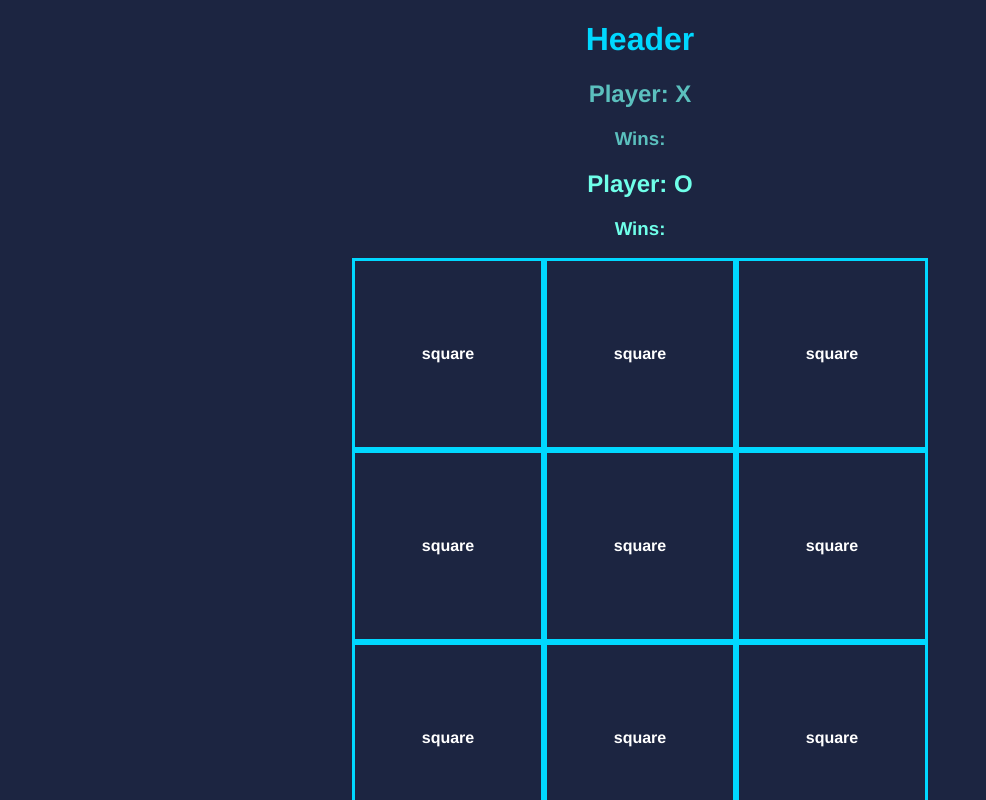
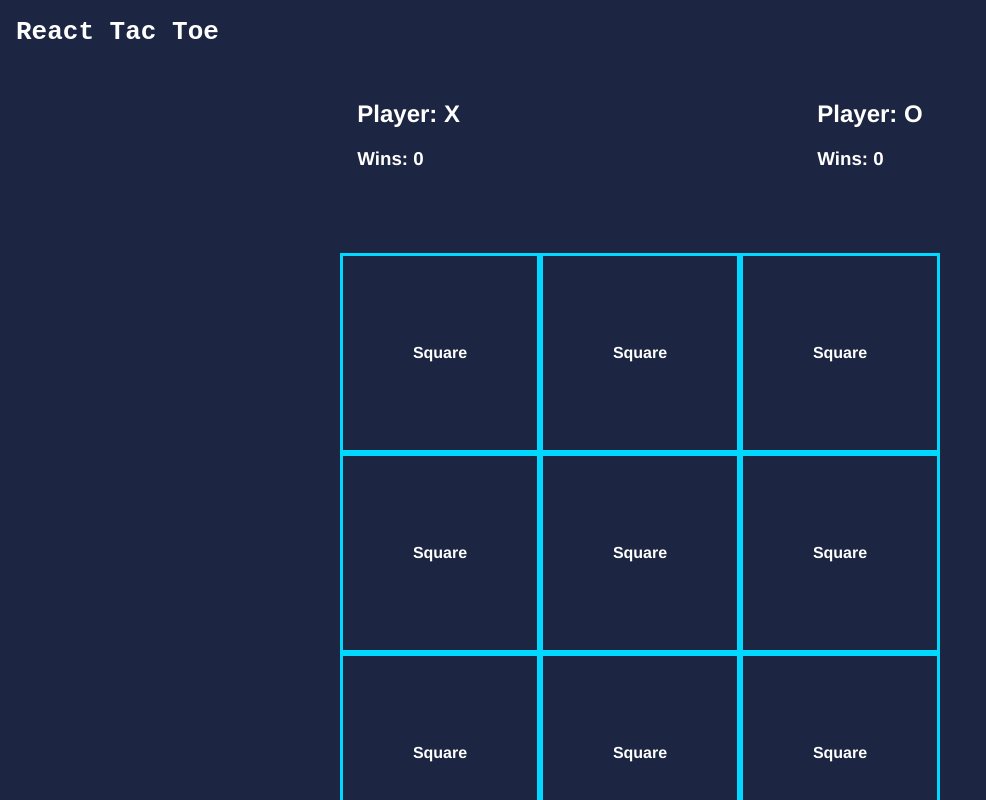
Before and after one commit to breadfan18/gaPhoenix, a React (Create React App) app in the folder react/hello-world/: page / in a window 1280 px wide. Shown: the top 800 px of the page, without its empty margins (0-986 px from the left). Built offline with nearby package versions, Linux system fonts and the light colour scheme.

Commit message:
copied over Dans code

```diff
--- a/react/hello-world/src/App.css
+++ b/react/hello-world/src/App.css
@@ -1,49 +1,35 @@
+.Header {
+  display: flex;
+  font-family: monospace;
+  height: 5rem;
+  padding-left: 1rem;
+}
+
 .container > div {
   display: flex;
-  background: var(--yankees-blue);
-  flex-wrap: wrap;
-  justify-content: space-around;
-  min-height: 60vh;
-  align-items: flex-start;
+  align-items: center;
+  justify-content: space-evenly;
 }
 
 .board {
-  flex-basis: 60%;
-  display: grid;
-  grid-template-columns: 15vw 15vw 15vw;
-  grid-template-rows: 15vw 15vw 15vw;
-  color: white;
-  justify-items: stretch;
+  margin: 4rem auto;
+  display: flex;
+  width: 600px;
+  flex-wrap: wrap;
+}
+
+.board div {
+  border: 3px solid var(--react);
+  width: 200px;
+  height: 200px;
+  display: flex;
+  align-items: center;
   justify-content: center;
 }
 
-.board div {
+.Footer {
   display: flex;
+  height: 3rem;
+  justify-content: center;
   align-items: center;
-  border: 3px solid var(--react);
 }
-
-h4 {
-  text-align: center;
-  flex-basis: 100%;
-  align-self: center;
-}
-
-.X,
-.O {
-  flex-basis: 45%;
-  text-align: center;
-}
-
-.X {
-  color: var(--sea-serpent);
-}
-
-.O {
-  color: var(--aquamarine);
-}
-h1 {
-  flex-basis: 60%;
-  color: var(--react);
-  text-align: center;
-}
--- a/react/hello-world/src/App.js
+++ b/react/hello-world/src/App.js
@@ -1,23 +1,32 @@
-import './App.css';
 import Header from './components/Header';
 import Footer from './components/Footer';
 import Player from './components/Player';
 import Board from './components/Board';
 
-// Components return a part or all of the UI
-// A component receives data as input and renders that data as a user interface
-// Input data, Output view.
+import './App.css';
+
+// import Footer here
+
+// Components return a part or all of the user interface
+// A component takes data as input and renders that data as a user interface
+
+// F(D) => V aka user interface (UI)
+
+// We use props to transmit or provide data to our components
+
 function App() {
   return (
-    //When empty jsx tags are used as wrappers, they are called 'jsx fragments'.
-    <>
+    <div className="container">
       <Header />
-      <Player whichPlayer='X'/>
-      <Player whichPlayer='O'/>
+      <div>
+        <Player whichPlayer="X" />
+        <Player whichPlayer="O" />
+      </div>
       <Board />
       <Footer />
-    </>
-  );
+    </div>
+  )
 }
 
+
 export default App;
--- a/react/hello-world/src/components/Board.js
+++ b/react/hello-world/src/components/Board.js
@@ -1,6 +1,6 @@
 import Square from './Square';
 
-const Board = (props) => {
+function Board(props) {
     return (
         <div className="board">
             <Square />
@@ -13,7 +13,7 @@ const Board = (props) => {
             <Square />
             <Square />
         </div>
-    )
+    );
 }
 
 export default Board;
--- a/react/hello-world/src/components/Footer.js
+++ b/react/hello-world/src/components/Footer.js
@@ -1,11 +1,9 @@
-
-
-const Footer = () => {
+function Footer() {
     return (
-        <footer>
-            <p>Copyright &copy; All Rights Reserved: Swaroop {new Date().getFullYear()}</p>
+        <footer className="Footer">
+            <p>Copyright &copy; All Rights Reserved React Tac Toe {new Date().getFullYear()}</p>
         </footer>
-    )
+    );
 }
 
 export default Footer;
--- a/react/hello-world/src/components/Header.js
+++ b/react/hello-world/src/components/Header.js
@@ -1,5 +1,14 @@
-const Header = () => {
-    return <h1>Header</h1>
+function Header() {
+    return (
+        <header className="Header">
+            <h1>React Tac Toe</h1>
+        </header>
+    );
 }
 
 export default Header;
+
+/*
+use export default whenever there's one piece
+of functionality being exported from a component module
+*/
--- a/react/hello-world/src/components/Player.js
+++ b/react/hello-world/src/components/Player.js
@@ -1,10 +1,11 @@
-const Player = (props) => {
+function Player(props) {
+    console.log('This is props: ', props);
     return (
         <div className={props.whichPlayer}>
-            <h2>Player: {props.whichPlayer} </h2>
-            <h3>Wins: </h3>
+            <h2>Player: {props.whichPlayer}</h2>
+            <h3>Wins: {props.numWins || 0}</h3>
         </div>
-    )
+    );
 }
 
 export default Player;
--- a/react/hello-world/src/components/Square.js
+++ b/react/hello-world/src/components/Square.js
@@ -1,9 +1,9 @@
-const Square = () => {
+function Square(props) {
     return (
         <div>
-            <h4>square</h4>
+            <h4>Square</h4>
         </div>
-    )
+    );
 }
 
 export default Square;
--- a/react/hello-world/src/index.css
+++ b/react/hello-world/src/index.css
@@ -7,8 +7,12 @@
   --react: #00d8ff;
 }
 
+* {
+  box-sizing: border-box;
+}
+
 html {
-  background-color: var(--yankees-blue);
+  background: var(--yankees-blue);
 }
 
 body {
```
